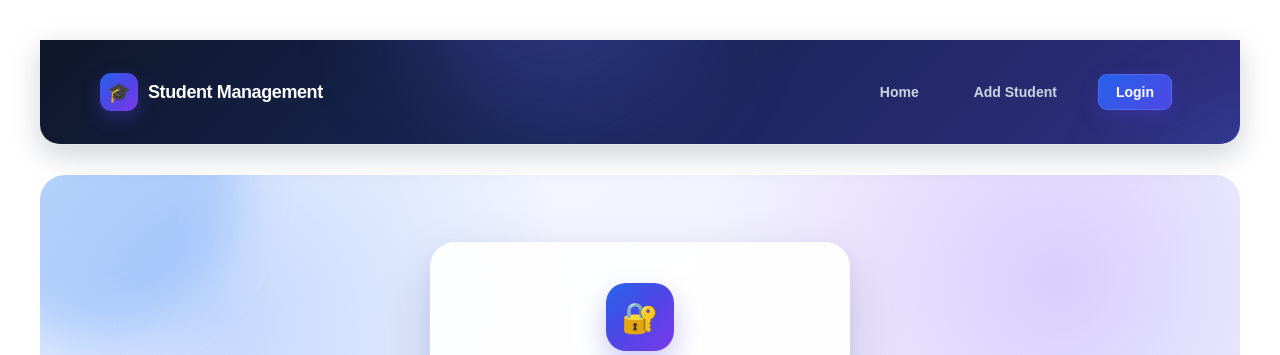
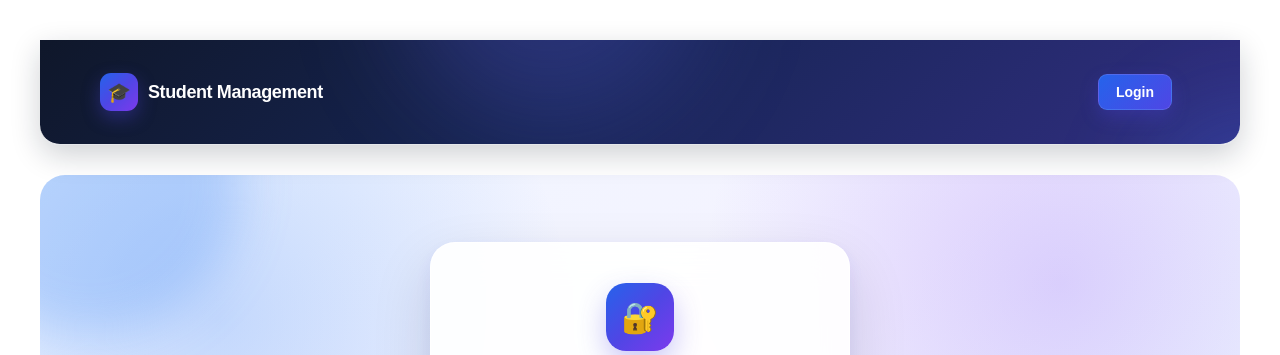
Before and after one commit to lakshyaacharya00/student-management-system, a Django app: a page that uses students/templates/base.html in a window 1280 px wide. Shown: the top 355 px of the page. Run offline with Django 5.2, Linux system fonts and the light colour scheme.

Commit message:
Update project

```diff
--- a/students/templates/base.html
+++ b/students/templates/base.html
@@ -16,14 +16,18 @@
     <nav class="navbar">
         <div class="nav-container">
 
+
             <a href="{% url 'home' %}" class="logo">
                 Student Management
             </a>
-    <a href="{% url 'home' %}">Home</a>
+
+
+
+
+    {% if user.is_authenticated %}
+      <a href="{% url 'home' %}">Home</a>
 
     <a href="{% url 'add_student' %}">Add Student</a>
-
-    {% if user.is_authenticated %}
 
         <span class="welcome">Welcome, {{ user.username }}</span>
 
```
